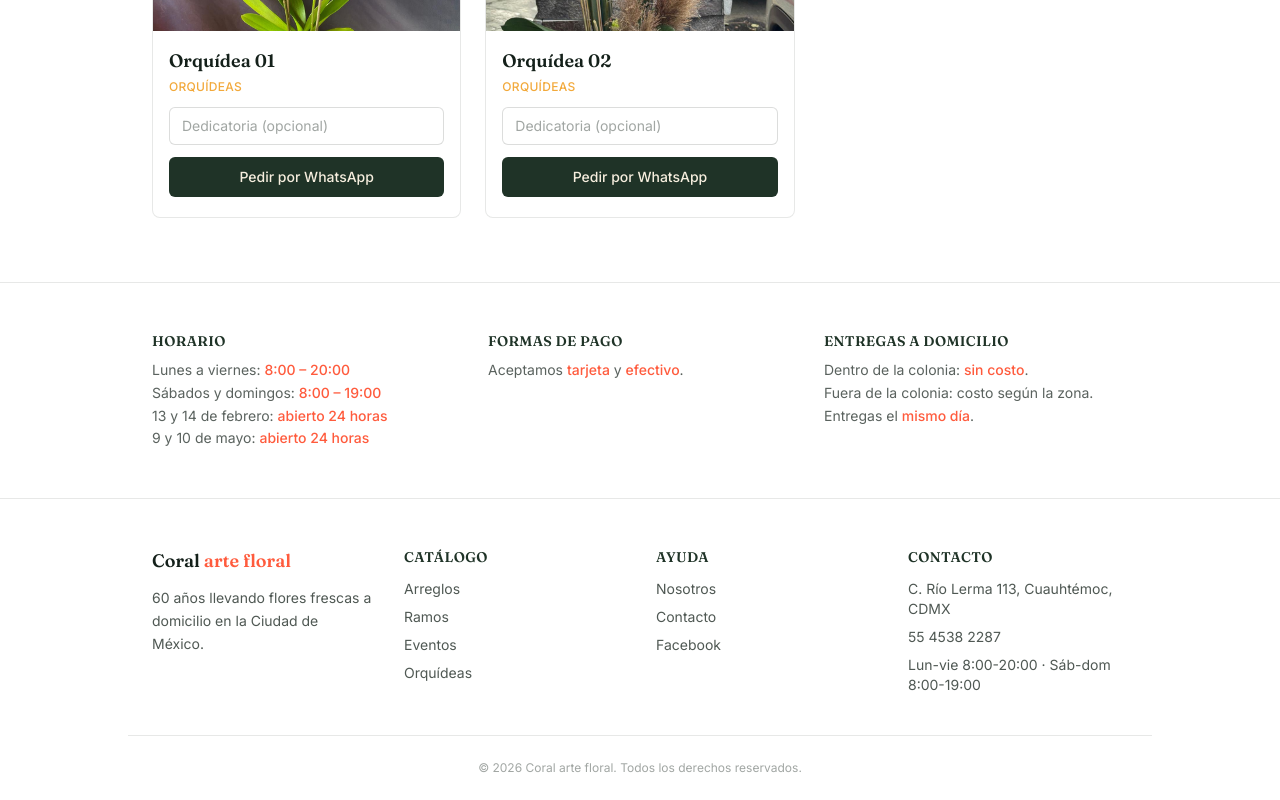
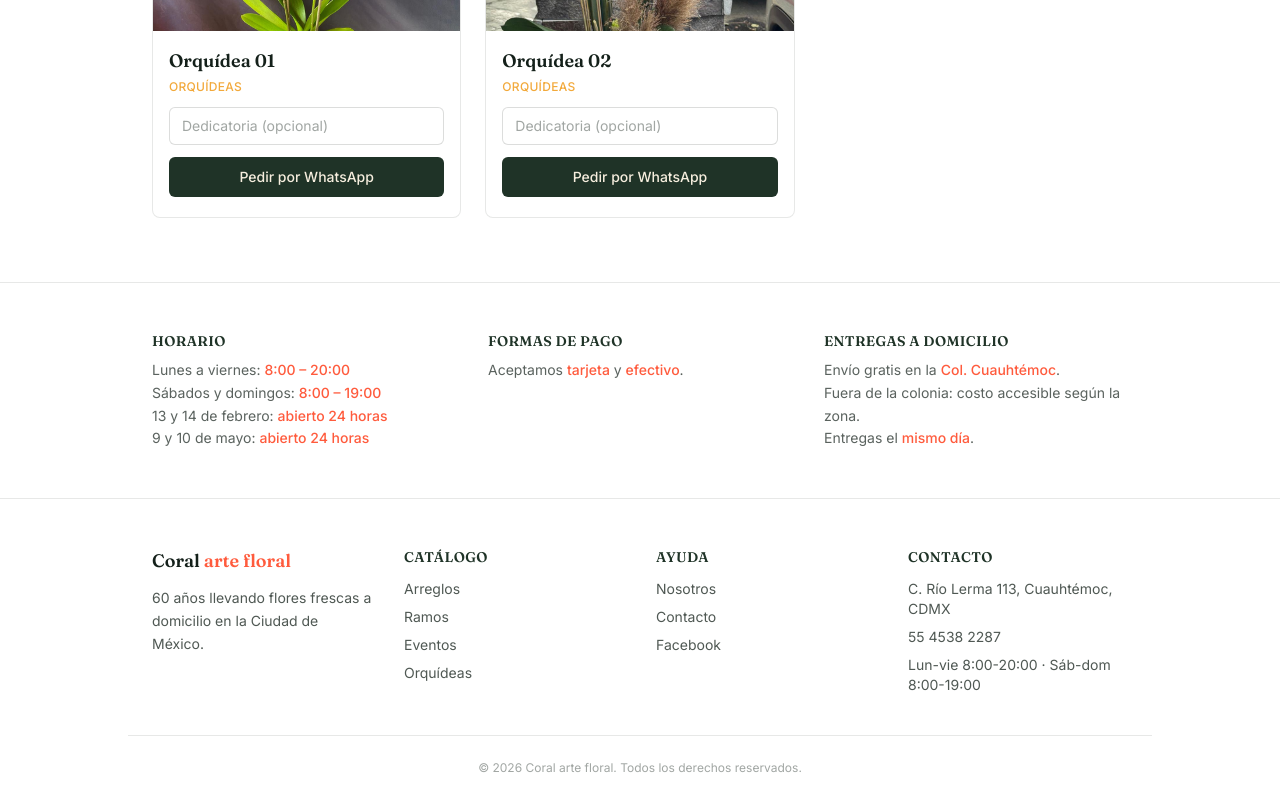
Before and after one commit to CarlosMartzCam/floreria-coral, a Next.js app: page /catalogo in a window 1280 px wide. Shown: the part 9705-10505 px from the top of the page. Built offline with nearby package versions, Linux system fonts and the light colour scheme.

Commit message:
Especificar Col. Cuauhtémoc en el envío gratis

```diff
--- a/components/InfoFooter.tsx
+++ b/components/InfoFooter.tsx
@@ -30,8 +30,8 @@ export default function InfoFooter() {
               Entregas a domicilio
             </h4>
             <p className="text-sm text-tinta/70 leading-relaxed">
-              Dentro de la colonia: <span className="text-coral font-medium">sin costo</span>.<br />
-              Fuera de la colonia: costo según la zona.<br />
+              Envío gratis en la <span className="text-coral font-medium">Col. Cuauhtémoc</span>.<br />
+              Fuera de la colonia: costo accesible según la zona.<br />
               Entregas el <span className="text-coral font-medium">mismo día</span>.
             </p>
           </div>
--- a/components/TrustBadges.tsx
+++ b/components/TrustBadges.tsx
@@ -16,7 +16,7 @@ export default function TrustBadges() {
         </div>
         <div>
           <p className="font-display text-2xl font-semibold text-coral">Mismo día</p>
-          <p className="text-sm text-tinta/70 mt-1">entrega a domicilio, sin costo dentro de la colonia</p>
+          <p className="text-sm text-tinta/70 mt-1">envío gratis en la Col. Cuauhtémoc, costo accesible al resto de la CDMX</p>
         </div>
       </div>
     </section>
```
